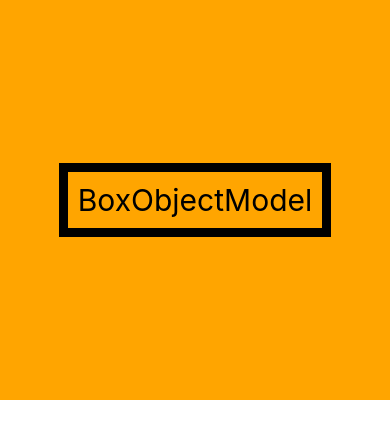
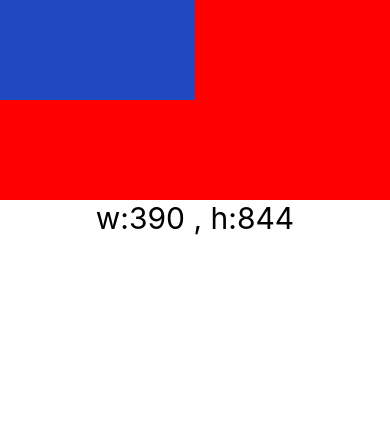
Before and after one commit to braianLucero/ReactNativeProyecto, a React Native app: screen / in a window 390 px wide. Shown: the top 438 px of the page. Built offline with nearby package versions, Linux system fonts and the light colour scheme.

Commit message:
Screen Dimension Changes

```diff
--- a/App.tsx
+++ b/App.tsx
@@ -1,14 +1,16 @@
 import React from 'react';
 // import { ContadorScreen } from './src/screens/ContadorScreen';
-import { BoxObjectModelScreen } from './src/screens/BoxObjectModelScreen';
+// import { BoxObjectModelScreen } from './src/screens/BoxObjectModelScreen';
 import { SafeAreaView } from 'react-native';
+import { DimensionesScreen } from './src/screens/DimensionesScreen';
 
 // SafeAreaView es mas que nada para ios para que no choque con el noch
 const App = () => {
   return (
-    <SafeAreaView style={{ height: 400 }}>
+    <SafeAreaView style={{ flex: 1 }}>
       {/* // <ContadorScreen /> */}
-      <BoxObjectModelScreen />
+      {/* <BoxObjectModelScreen /> */}
+      <DimensionesScreen />
 
     </SafeAreaView>
   );
--- /dev/null
+++ b/src/screens/DimensionesScreen.tsx
@@ -0,0 +1,39 @@
+import React from 'react'
+import { View, Text, StyleSheet, Dimensions, useWindowDimensions } from 'react-native';
+
+// const { width, height } = Dimensions.get('window');
+export const DimensionesScreen = () => {
+    const { width, height } = useWindowDimensions()
+    return (
+        <View>
+            <View style={styles.cajaPadre}>
+                <View style={styles.cajaAzul} />
+                <View style={styles.cajaNaranja} />
+            </View>
+            <Text style={styles.title} >w:{width} , h:{height}</Text>
+        </View>
+    )
+}
+const styles = StyleSheet.create({
+    cajaPadre: {
+        width: "100%",
+        height: 200,
+        backgroundColor: 'red'
+
+    },
+    cajaAzul: {
+        backgroundColor: '#2049c1',
+        width: '50%',
+        height: '50%'
+
+    },
+    cajaNaranja: {
+        backgroundColor: '#ff5700',
+
+    },
+    title: {
+        fontSize: 30,
+        textAlign: 'center'
+
+    }
+});
```
